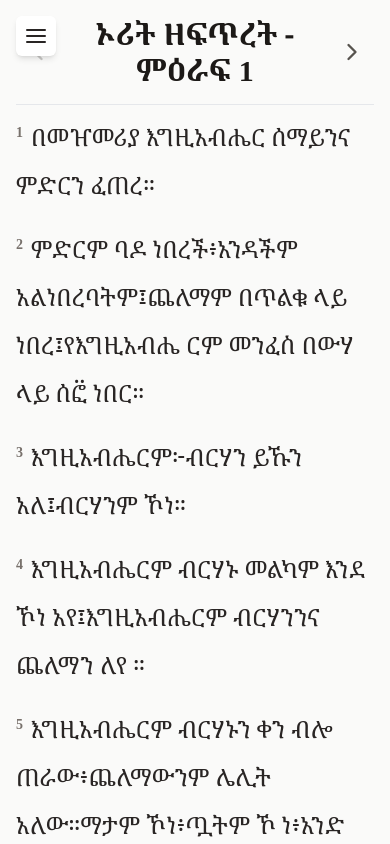
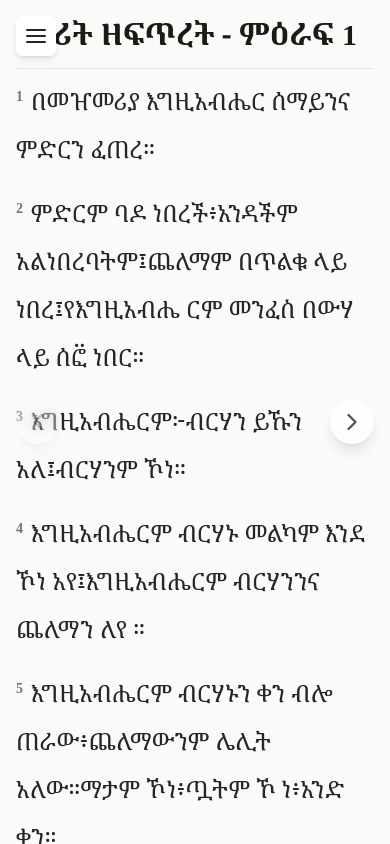
Before and after one commit to henaorth16/80-weahadu, a plain HTML site: page index.html in a window 390 px wide. Drawn offline with nearby package versions, Linux system fonts and the light colour scheme.

Commit message:
add floating button

```diff
--- a/index.html
+++ b/index.html
@@ -109,14 +109,18 @@
         <main class="flex-1 p-4 sm:p-6 md:p-8 lg:p-12 overflow-y-auto custom-scrollbar">
             <div id="main-content-area" class="max-w-4xl mx-auto">
                 <!-- Navigation Header -->
-                <div class="flex justify-between items-center mb-2 border-b pb-4">
-                    <button id="prev-chapter-btn" class="p-2 rounded-full hover:bg-stone-200 disabled:opacity-30 disabled:cursor-not-allowed transition-opacity" title="Previous Chapter">
+                <div class="flex justify-center md:justify-between items-center mb-2 border-b pb-4">
+                     <!-- Previous Button -->
+                    <button id="prev-chapter-btn" class="fixed md:static top-1/2 left-4 -translate-y-1/2 md:translate-y-0 z-10 p-2 rounded-full bg-white/70 md:bg-transparent backdrop-blur-sm md:backdrop-blur-none shadow-lg md:shadow-none hover:bg-stone-200 disabled:opacity-30 disabled:cursor-not-allowed transition-all" title="Previous Chapter">
                          <svg xmlns="http://www.w3.org/2000/svg" width="28" height="28" viewBox="0 0 24 24" fill="none" stroke="currentColor" stroke-width="2" stroke-linecap="round" stroke-linejoin="round" class="text-stone-600"><polyline points="15 18 9 12 15 6"></polyline></svg>
                     </button>
+
                     <div class="text-center">
                        <h1 id="chapter-title" class="text-3xl md:text-4xl font-bold text-stone-900"></h1>
                     </div>
-                    <button id="next-chapter-btn" class="p-2 rounded-full hover:bg-stone-200 disabled:opacity-30 disabled:cursor-not-allowed transition-opacity" title="Next Chapter">
+
+                    <!-- Next Button -->
+                    <button id="next-chapter-btn" class="fixed md:static top-1/2 right-4 -translate-y-1/2 md:translate-y-0 z-10 p-2 rounded-full bg-white/70 md:bg-transparent backdrop-blur-sm md:backdrop-blur-none shadow-lg md:shadow-none hover:bg-stone-200 disabled:opacity-30 disabled:cursor-not-allowed transition-all" title="Next Chapter">
                         <svg xmlns="http://www.w3.org/2000/svg" width="28" height="28" viewBox="0 0 24 24" fill="none" stroke="currentColor" stroke-width="2" stroke-linecap="round" stroke-linejoin="round" class="text-stone-600"><polyline points="9 18 15 12 9 6"></polyline></svg>
                     </button>
                 </div>
@@ -178,12 +182,10 @@
         }
 
         async function handleBookSelection(book, chapterToLoad = 1) {
-            if (!book) return;
-            // Prevent re-loading the same book if it's already selected
-            if (currentBookNumber === book.number) return;
+            if (!book || currentBookNumber === book.number) return;
 
             currentBookNumber = book.number;
-            currentBookData = null; // Reset book data immediately
+            currentBookData = null;
 
             chaptersListEl.innerHTML = '<li class="p-3 text-stone-500">በመጫን ላይ...</li>';
             updateActiveBook();
@@ -276,7 +278,7 @@
                 });
             }
             updateNavButtons();
-            document.querySelector('main').scrollTop = 0; // Scroll to top
+            document.querySelector('main').scrollTop = 0;
         }
 
         function updateActiveBook() {
@@ -305,11 +307,9 @@
             const newChapterIndex = currentChapterIndex + direction;
 
             if (newChapterIndex >= 0 && newChapterIndex < currentBookData.chapters.length) {
-                // Navigate within the same book
                 const newChapterNum = currentBookData.chapters[newChapterIndex].chapter;
                 handleChapterSelection(newChapterNum);
             } else {
-                // Navigate to a different book
                 const filteredBooks = BOOKS.filter(b => b.testament === currentTestament);
                 const currentBookIndexInTestament = filteredBooks.findIndex(b => b.number === currentBookNumber);
                 const newBookIndex = currentBookIndexInTestament + direction;
@@ -323,7 +323,6 @@
         }
 
         function updateNavButtons() {
-            // FIX: Add a guard to prevent running if no book data is loaded
             if (!currentBookData || currentBookData.chapters.length === 0) {
                 prevChapterBtn.disabled = true;
                 nextChapterBtn.disabled = true;
@@ -345,14 +344,13 @@
             currentTestament = testamentToShow;
             loadBookList(currentTestament);
 
-            // Reset state
             chaptersListEl.innerHTML = '';
             chapterTitleEl.textContent = '';
             chapterSubtitleEl.classList.add('hidden');
             textContainerEl.innerHTML = '';
             if(initialMessageEl) initialMessageEl.style.display = 'block';
             currentBookNumber = -1;
-            currentBookData = null; // Explicitly set to null
+            currentBookData = null;
 
             oldTestamentTab.classList.toggle('tab-active', testamentToShow === 'old');
             newTestamentTab.classList.toggle('tab-active', testamentToShow === 'new');
@@ -378,7 +376,6 @@
                 if (!response.ok) throw new Error(`'books.json' not found or could not be loaded.`);
                 BOOKS = await response.json();
 
-                // Set the default tab *before* loading the first book
                 switchTestament('old');
 
                 const firstBook = BOOKS.find(b => b.testament === 'old');
```
